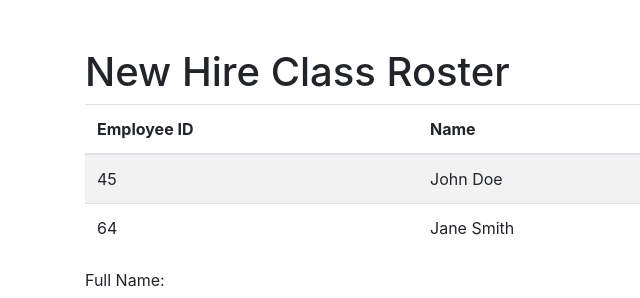
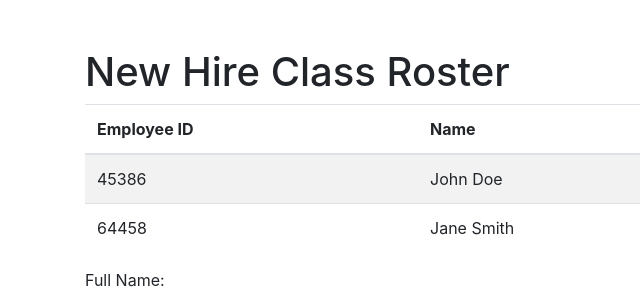
Before and after one commit to dayzgirl/Week-10-Assignment, a website: page index.html in a window 1280 px wide. Shown: the top 298 px of the page, 0-640 px from the left. Drawn offline with nearby package versions, Linux system fonts and the light colour scheme.

Commit message:
Last Commit after adding comments

```diff
--- a/index.html
+++ b/index.html
@@ -23,12 +23,12 @@
             <tbody id="tableBody">
 <!-- Table rows will be dynamically added here -->
                 <tr>
-                    <td>45</td>
+                    <td>45386</td>
                     <td>John Doe</td>
                     <td>john@example.com</td>
                 </tr>
                 <tr>
-                    <td>64</td>
+                    <td>64458</td>
                     <td>Jane Smith</td>
                     <td>jane@example.com</td>
                 </tr>
@@ -49,21 +49,20 @@
         </form>
     </div>
 
-    <!-- Bootstrap JS and jQuery (required for Bootstrap) -->
+<!-- Bootstrap JS and jQuery -->
     <script src="https://code.jquery.com/jquery-3.5.1.slim.min.js"></script>
     <script src="https://cdn.jsdelivr.net/npm/@popperjs/core@2.5.4/dist/umd/popper.min.js"></script>
     <script src="https://stackpath.bootstrapcdn.com/bootstrap/4.5.2/js/bootstrap.min.js"></script>
 
-    <script>
-    // Function to add a new row to the table
+    <script>// Function to add a new row to the table
         function addRow() {
             var name = document.getElementById('nameInput').value;
             var email = document.getElementById('emailInput').value;
 
-      // Create a new row
+// Create a new row and assign employee ID number
             var newRow = document.createElement('tr');
             newRow.innerHTML = `
-                <td>${Math.floor(Math.random() * 100)}</td>
+                <td>${Math.floor(Math.random() * 100000)}</td>
                 <td>${name}</td>
                 <td>${email}</td>
             `;
```
Lines whose indentation alone changed are shown as unchanged.
